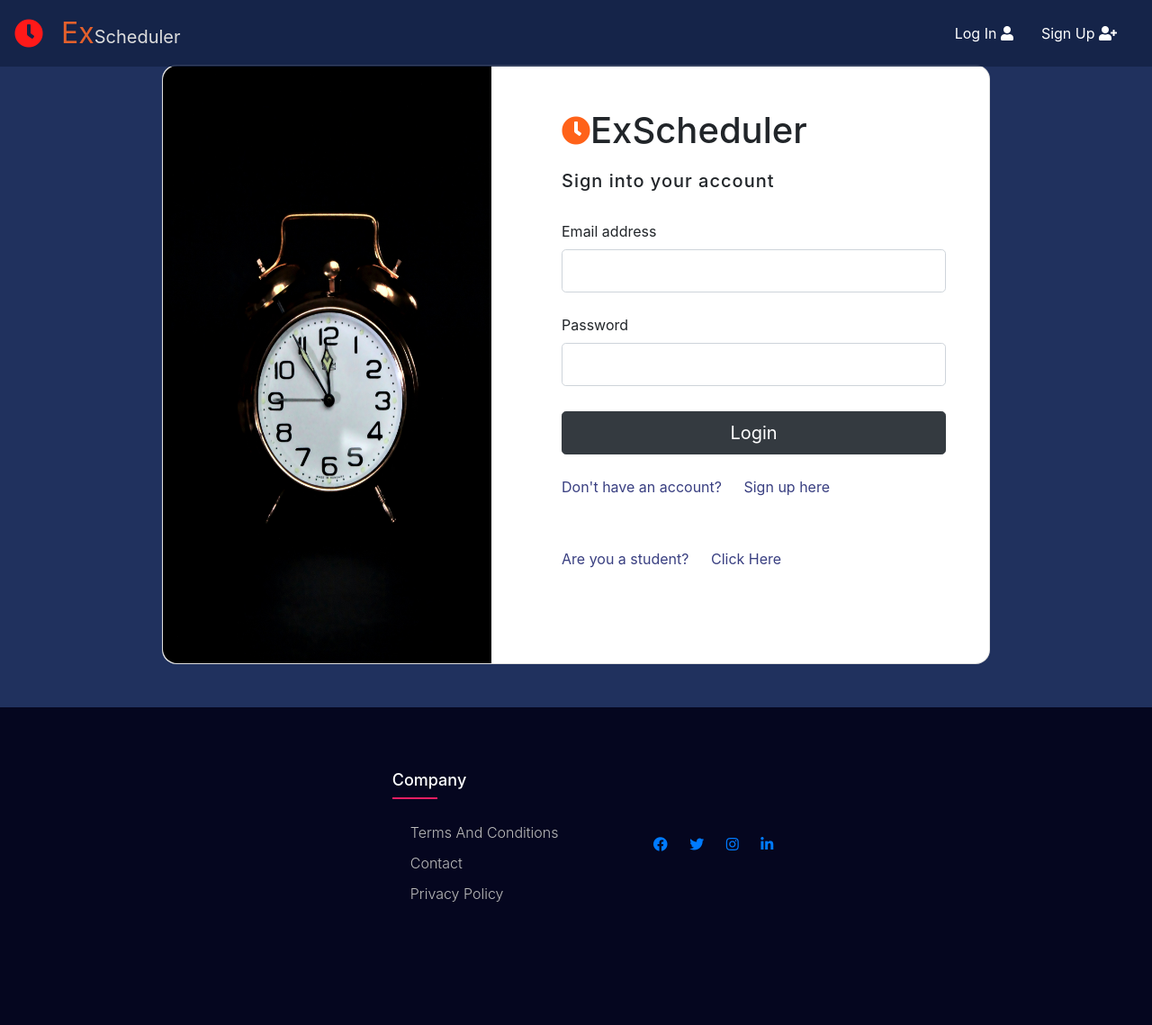
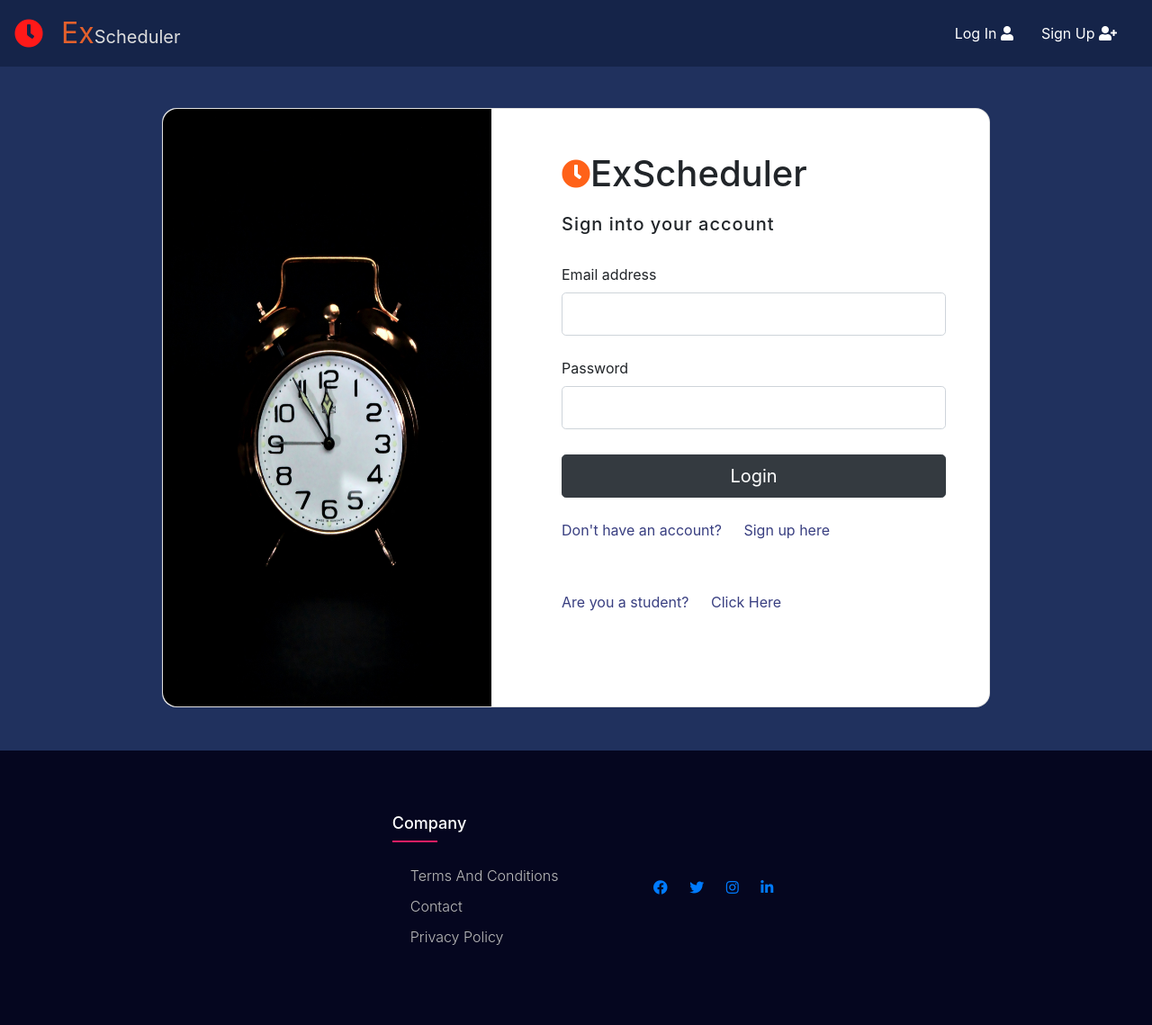
Before and after one commit to TahlilMahfuz/DP-1-ExScheduler-Frontend, a Node server app: page /admin/adminlogin in a window 1280 px wide. Shown: the whole page at 90% size. Before the commit the page ends 1002 px from the top, so only its background shows below. Run offline with Node 20, Linux system fonts and the light colour scheme; some libraries are stand-ins or nearby versions.

Commit message:
2 lines pushed

```diff
--- a/views/admin/adminlogin.ejs
+++ b/views/admin/adminlogin.ejs
@@ -63,7 +63,7 @@
     <div class="container py-5 h-100">
       <div class="row d-flex justify-content-center align-items-center h-100">
         <div class="col col-xl-10">
-          <div class="card" style="border-radius: 1rem;">
+          <div class="mt-5 card" style="border-radius: 1rem;">
             <div class="row g-0">
               <div class="col-md-6 col-lg-5 d-none d-md-block">
                 <img src="../img/9.jpg" alt="login form" class="img-fluid h-100" style="border-radius: 1rem 0 0 1rem;" />
--- a/views/student/studentlogin.ejs
+++ b/views/student/studentlogin.ejs
@@ -67,7 +67,7 @@
     <div class="container py-5 h-100">
       <div class="row d-flex justify-content-center align-items-center h-100">
         <div class="col col-xl-10">
-          <div class="card" style="border-radius: 1rem;">
+          <div class="mt-5 card" style="border-radius: 1rem;">
             <div class="row g-0">
               <div class="col-md-6 col-lg-5 d-none d-md-block">
                 <img src="../img/s10.jpg" alt="login form" class="img-fluid h-100" style="border-radius: 1rem 0 0 1rem;" />
```
